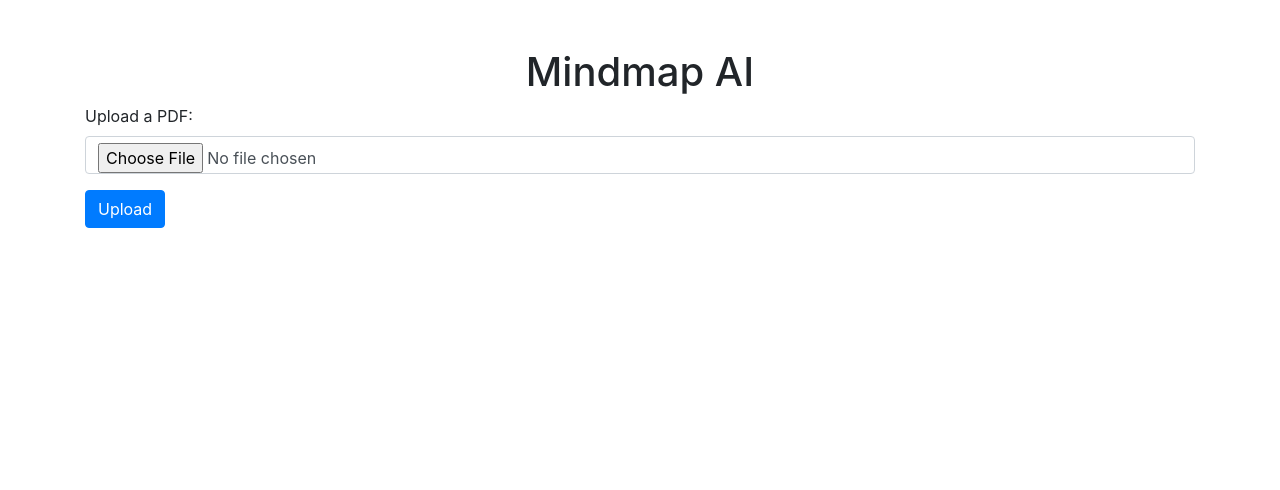
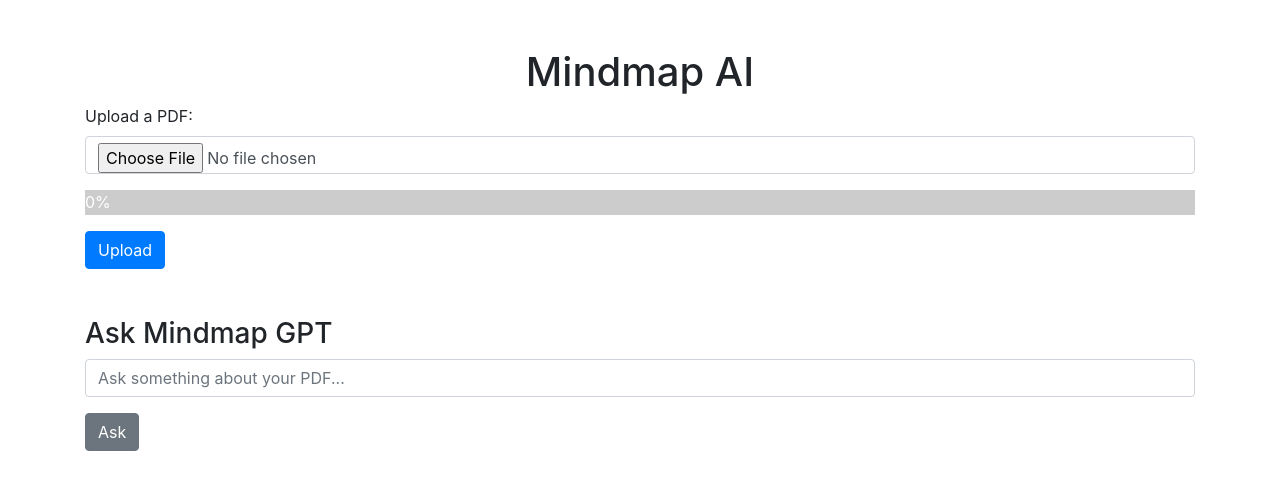
Before and after one commit to Ankit-dev-cod/mindmap-ai, a Flask app: page / in a window 1280 px wide. Shown: the top 490 px of the page. Run offline with Flask 3, Linux system fonts and the light colour scheme; some libraries are stand-ins or nearby versions.

Commit message:
Add files via upload

```diff
--- a/app/routes.py
+++ b/app/routes.py
@@ -14,4 +14,15 @@ def upload_pdf():
         return jsonify({"error": "No file uploaded"}), 400
     file_path = os.path.join("uploads", file.filename)
     file.save(file_path)
+    # Simulate processing delay
+    import time
+    time.sleep(2)
     return jsonify({"message": "File uploaded successfully", "file": file.filename})
+
+@main.route('/ask_gpt', methods=['POST'])
+def ask_gpt():
+    question = request.json.get("question")
+    if not question:
+        return jsonify({"error": "No question provided"}), 400
+    # Simulated GPT response
+    return jsonify({"response": f"Simulated GPT response for: {question}"})
--- a/app/templates/index.html
+++ b/app/templates/index.html
@@ -5,27 +5,94 @@
     <meta name="viewport" content="width=device-width, initial-scale=1.0">
     <title>Mindmap AI</title>
     <link rel="stylesheet" href="https://stackpath.bootstrapcdn.com/bootstrap/4.5.2/css/bootstrap.min.css">
+    <style>
+        #progressBar {
+            width: 0%;
+            height: 25px;
+            background-color: green;
+            text-align: center;
+            color: white;
+        }
+        #progressContainer {
+            width: 100%;
+            background-color: #ccc;
+        }
+    </style>
 </head>
 <body>
     <div class="container mt-5">
         <h1 class="text-center">Mindmap AI</h1>
+
+        <!-- PDF Upload Form -->
         <form id="uploadForm" enctype="multipart/form-data">
             <div class="form-group">
                 <label for="file">Upload a PDF:</label>
                 <input type="file" class="form-control" id="file" name="file" accept=".pdf" required>
             </div>
-            <button type="submit" class="btn btn-primary">Upload</button>
+            <div id="progressContainer" class="mt-3">
+                <div id="progressBar">0%</div>
+            </div>
+            <button type="submit" class="btn btn-primary mt-3">Upload</button>
         </form>
         <div id="response" class="mt-3"></div>
+
+        <!-- GPT Interaction Section -->
+        <div class="mt-5">
+            <h3>Ask Mindmap GPT</h3>
+            <div class="form-group">
+                <input type="text" id="gptQuestion" class="form-control" placeholder="Ask something about your PDF...">
+            </div>
+            <button id="askButton" class="btn btn-secondary">Ask</button>
+            <div id="gptResponse" class="mt-3"></div>
+        </div>
     </div>
+
     <script>
+        // Handle file upload with progress bar
         document.getElementById('uploadForm').addEventListener('submit', async (event) => {
             event.preventDefault();
+            const fileInput = document.getElementById('file');
+            if (!fileInput.files[0]) return alert("Please select a file.");
+
             const formData = new FormData();
-            formData.append('file', document.getElementById('file').files[0]);
+            formData.append('file', fileInput.files[0]);
+
+            const progressBar = document.getElementById('progressBar');
+            progressBar.style.width = '0%';
+            progressBar.textContent = '0%';
+
+            // Simulate progress
+            let progress = 0;
+            const interval = setInterval(() => {
+                if (progress >= 90) {
+                    clearInterval(interval);
+                } else {
+                    progress += 10;
+                    progressBar.style.width = progress + '%';
+                    progressBar.textContent = progress + '%';
+                }
+            }, 300);
+
             const response = await fetch('/upload', { method: 'POST', body: formData });
             const result = await response.json();
+            clearInterval(interval);
+            progressBar.style.width = '100%';
+            progressBar.textContent = '100%';
             document.getElementById('response').textContent = JSON.stringify(result, null, 2);
+        });
+
+        // Handle GPT interaction
+        document.getElementById('askButton').addEventListener('click', async () => {
+            const question = document.getElementById('gptQuestion').value;
+            if (!question) return alert("Please enter a question.");
+
+            const response = await fetch('/ask_gpt', {
+                method: 'POST',
+                headers: { 'Content-Type': 'application/json' },
+                body: JSON.stringify({ question })
+            });
+            const result = await response.json();
+            document.getElementById('gptResponse').textContent = result.response || "No response.";
         });
     </script>
 </body>
--- a/requirements.txt
+++ b/requirements.txt
@@ -5,3 +5,4 @@ networkx
 matplotlib
 pillow
 gunicorn
+openai
```
